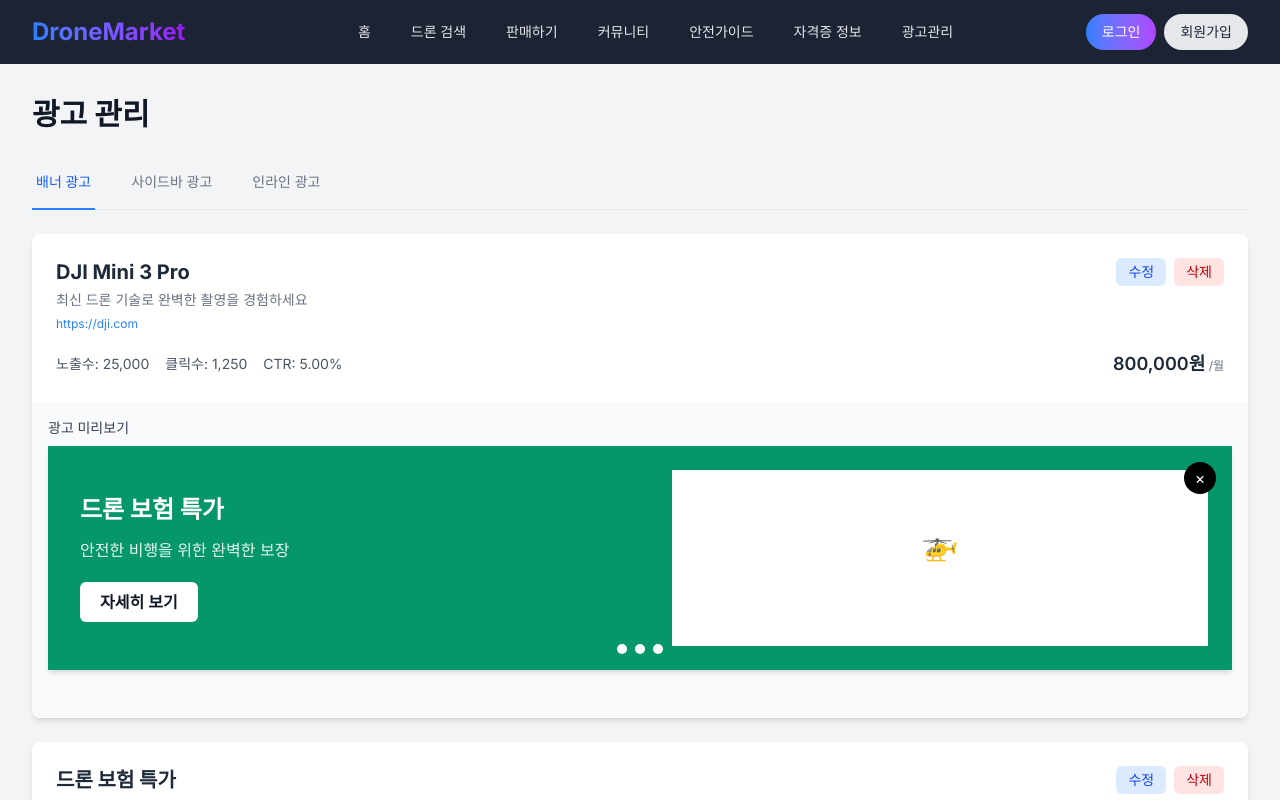
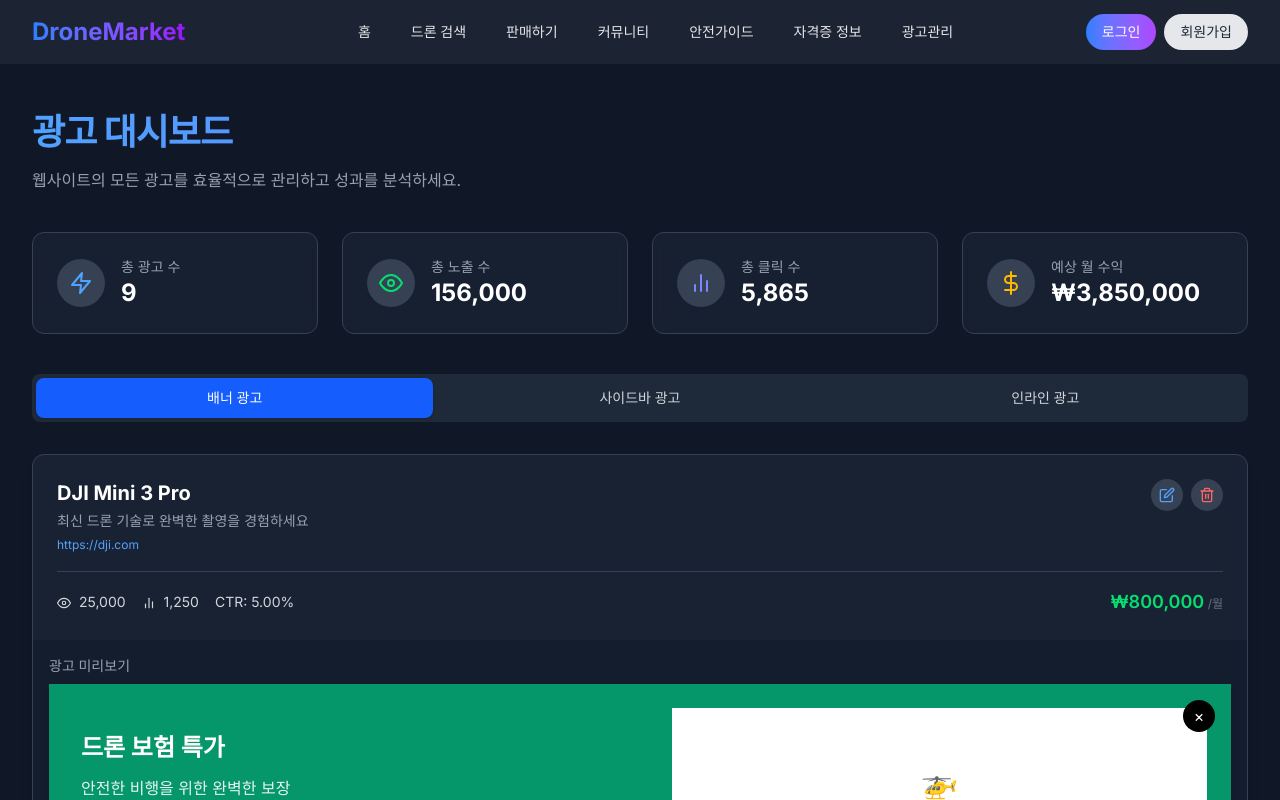
Before and after one commit to yoonyeoul37/drone, a Next.js app: page /admin/ads in a window 1280 px wide. Shown: the top 800 px of the page. Built offline with nearby package versions, Linux system fonts and the light colour scheme.

Commit message:
feat: 동적인 광고 관리 페이지 UI/UX 개선

```diff
--- a/src/app/admin/ads/page.tsx
+++ b/src/app/admin/ads/page.tsx
@@ -1,11 +1,13 @@
 'use client';
 
 import { useState } from 'react';
+import { motion, AnimatePresence } from 'framer-motion';
 import AdBanner from '@/components/AdBanner';
 import SidebarAd from '@/components/SidebarAd';
 import InlineAd from '@/components/InlineAd';
 import { bannerAds, sidebarAds, inlineAds, Ad, getAdStats } from '@/data/ads';
 import toast from 'react-hot-toast';
+import { FiEdit, FiTrash2, FiEye, FiBarChart2, FiDollarSign, FiZap } from 'react-icons/fi';
 
 export default function AdsAdminPage() {
   const [activeTab, setActiveTab] = useState('banner');
@@ -14,16 +16,12 @@
 
   const adStats = getAdStats();
 
-  const getAdsByType = (type: 'banner' | 'sidebar' | 'inline') => {
+  const getAdsByType = (type: string) => {
     switch (type) {
-      case 'banner':
-        return bannerAds;
-      case 'sidebar':
-        return sidebarAds;
-      case 'inline':
-        return inlineAds;
-      default:
-        return [];
+      case 'banner': return bannerAds;
+      case 'sidebar': return sidebarAds;
+      case 'inline': return inlineAds;
+      default: return [];
     }
   };
 
@@ -34,7 +32,6 @@
 
   const handleDeleteAd = (adId: number) => {
     if (confirm('정말로 이 광고를 삭제하시겠습니까?')) {
-      // 실제로는 API 호출로 삭제
       toast.success('광고가 삭제되었습니다.');
     }
   };
@@ -45,139 +42,191 @@
     { id: 'inline', label: '인라인 광고' },
   ];
 
+  const statCards = [
+    { icon: <FiZap size={24} />, label: '총 광고 수', value: adStats.totalAds.toLocaleString(), color: 'text-blue-400' },
+    { icon: <FiEye size={24} />, label: '총 노출 수', value: adStats.totalViews.toLocaleString(), color: 'text-green-400' },
+    { icon: <FiBarChart2 size={24} />, label: '총 클릭 수', value: adStats.totalClicks.toLocaleString(), color: 'text-indigo-400' },
+    { icon: <FiDollarSign size={24} />, label: '예상 월 수익', value: `₩${adStats.totalRevenue.toLocaleString()}`, color: 'text-amber-400' },
+  ];
+
+  const pageVariants = {
+    initial: { opacity: 0 },
+    animate: { opacity: 1, transition: { duration: 0.5 } },
+    exit: { opacity: 0, transition: { duration: 0.3 } },
+  };
+
+  const itemVariants = {
+    initial: { opacity: 0, y: 20 },
+    animate: { opacity: 1, y: 0, transition: { duration: 0.5, ease: 'easeOut' } },
+  };
+
   return (
-    <div className="min-h-screen bg-gray-100">
-      <div className="max-w-7xl mx-auto px-4 sm:px-6 lg:px-8 py-8">
-        <h1 className="text-3xl font-bold text-gray-900 mb-6">광고 관리</h1>
+    <motion.div
+      className="min-h-screen bg-gray-900 text-white"
+      variants={pageVariants}
+      initial="initial"
+      animate="animate"
+      exit="exit"
+    >
+      <div className="max-w-7xl mx-auto px-4 sm:px-6 lg:px-8 py-12">
+        <motion.h1
+          className="text-4xl font-extrabold tracking-tight mb-4 bg-gradient-to-r from-blue-400 to-indigo-500 bg-clip-text text-transparent"
+          variants={itemVariants}
+        >
+          광고 대시보드
+        </motion.h1>
+        <motion.p className="text-gray-400 mb-10" variants={itemVariants}>
+          웹사이트의 모든 광고를 효율적으로 관리하고 성과를 분석하세요.
+        </motion.p>
+
+        {/* 통계 카드 */}
+        <motion.div className="grid grid-cols-1 md:grid-cols-2 lg:grid-cols-4 gap-6 mb-10" variants={itemVariants}>
+          {statCards.map((card, index) => (
+            <motion.div
+              key={index}
+              className="bg-gray-800/50 backdrop-blur-sm rounded-xl p-6 border border-gray-700 flex items-center space-x-4 transition-all duration-300 hover:bg-gray-700/70 hover:shadow-lg"
+              whileHover={{ y: -5 }}
+            >
+              <div className={`p-3 rounded-full bg-gray-700 ${card.color}`}>{card.icon}</div>
+              <div>
+                <p className="text-sm text-gray-400">{card.label}</p>
+                <p className="text-2xl font-bold">{card.value}</p>
+              </div>
+            </motion.div>
+          ))}
+        </motion.div>
 
         {/* 탭 */}
-        <div className="border-b border-gray-200 mb-6">
-          <nav className="-mb-px flex space-x-8" aria-label="Tabs">
+        <motion.div className="mb-8" variants={itemVariants}>
+          <div className="flex space-x-2 bg-gray-800 rounded-lg p-1">
             {tabs.map((tab) => (
               <button
                 key={tab.id}
                 onClick={() => setActiveTab(tab.id)}
-                className={`${
-                  activeTab === tab.id
-                    ? 'border-blue-500 text-blue-600'
-                    : 'border-transparent text-gray-500 hover:text-gray-700 hover:border-gray-300'
-                } whitespace-nowrap py-4 px-1 border-b-2 font-medium text-sm`}
+                className={`w-full py-2.5 text-sm font-medium leading-5 rounded-lg transition-colors duration-300
+                  ${activeTab === tab.id ? 'bg-blue-600 text-white shadow' : 'text-gray-300 hover:bg-gray-700/50 hover:text-white'}`}
               >
                 {tab.label}
               </button>
             ))}
-          </nav>
           </div>
+        </motion.div>
 
         {/* 탭 콘텐츠 */}
-        <div>
-          {getAdsByType(activeTab as 'banner' | 'sidebar' | 'inline').map((ad) => (
-            <div key={ad.id} className="bg-white rounded-lg shadow-md mb-6 overflow-hidden">
+        <AnimatePresence mode="wait">
+          <motion.div
+            key={activeTab}
+            initial={{ opacity: 0, y: 20 }}
+            animate={{ opacity: 1, y: 0 }}
+            exit={{ opacity: 0, y: -20 }}
+            transition={{ duration: 0.4, ease: 'easeInOut' }}
+          >
+            {getAdsByType(activeTab).map((ad) => (
+              <motion.div
+                key={ad.id}
+                className="bg-gray-800/60 rounded-xl shadow-lg mb-6 overflow-hidden border border-gray-700"
+                variants={itemVariants}
+                layout
+              >
                 <div className="p-6">
                   <div className="flex justify-between items-start">
                     <div>
-                    <h3 className="text-xl font-bold text-gray-800">{ad.title}</h3>
-                    <p className="text-sm text-gray-500 mt-1">{ad.description}</p>
-                    <a href={ad.link} target="_blank" rel="noopener noreferrer" className="text-xs text-blue-500 hover:underline">
+                      <h3 className="text-xl font-bold text-white">{ad.title}</h3>
+                      <p className="text-sm text-gray-400 mt-1">{ad.description}</p>
+                      <a href={ad.link} target="_blank" rel="noopener noreferrer" className="text-xs text-blue-400 hover:underline mt-1 inline-block">
                         {ad.link}
                       </a>
                     </div>
                     <div className="flex space-x-2">
                       <button
                         onClick={() => handleEditAd(ad)}
-                      className="px-3 py-1 bg-blue-100 text-blue-700 rounded-md text-sm hover:bg-blue-200"
+                        className="p-2 bg-gray-700 text-blue-400 rounded-full text-sm hover:bg-gray-600 transition-colors"
                       >
-                      수정
+                        <FiEdit size={16} />
                       </button>
                       <button
                         onClick={() => handleDeleteAd(ad.id)}
-                      className="px-3 py-1 bg-red-100 text-red-700 rounded-md text-sm hover:bg-red-200"
+                        className="p-2 bg-gray-700 text-red-400 rounded-full text-sm hover:bg-gray-600 transition-colors"
                       >
-                      삭제
+                        <FiTrash2 size={16} />
                       </button>
                     </div>
                   </div>
-                <div className="mt-4 flex justify-between items-center text-sm text-gray-600">
-                  <div className="flex space-x-4">
-                    <span>노출수: {(ad.views || 0).toLocaleString()}</span>
-                    <span>클릭수: {(ad.clicks || 0).toLocaleString()}</span>
+                  <div className="mt-4 pt-4 border-t border-gray-700 flex justify-between items-center text-sm text-gray-300">
+                    <div className="flex space-x-4 items-center">
+                      <span><FiEye className="inline mr-1" /> {(ad.views || 0).toLocaleString()}</span>
+                      <span><FiBarChart2 className="inline mr-1" /> {(ad.clicks || 0).toLocaleString()}</span>
                       <span>CTR: {ad.views && ad.clicks ? ((ad.clicks / ad.views) * 100).toFixed(2) : '0.00'}%</span>
                     </div>
                     <div className="text-right">
-                    <span className="font-semibold text-lg text-gray-800">{(ad.price || 0).toLocaleString()}원</span>
+                      <span className="font-semibold text-lg text-green-400">₩{(ad.price || 0).toLocaleString()}</span>
                       <span className="text-xs text-gray-500"> /월</span>
                     </div>
                   </div>
                 </div>
-              <div className="bg-gray-50 p-4">
-                <h4 className="text-sm font-medium text-gray-700 mb-2">광고 미리보기</h4>
+                <div className="bg-gray-900/50 p-4">
+                  <h4 className="text-sm font-medium text-gray-400 mb-2">광고 미리보기</h4>
                   {activeTab === 'banner' && <AdBanner ad={ad} />}
                   {activeTab === 'sidebar' && <SidebarAd ad={ad} />}
                   {activeTab === 'inline' && <InlineAd ad={ad} />}
                 </div>
-            </div>
+              </motion.div>
             ))}
-        </div>
+          </motion.div>
+        </AnimatePresence>
       </div>
 
       {/* 광고 수정 모달 */}
+      <AnimatePresence>
         {isEditModalOpen && selectedAd && (
-        <div className="fixed inset-0 bg-black bg-opacity-50 flex items-center justify-center z-50">
-          <div className="bg-white rounded-lg p-6 w-full max-w-md">
-            <h3 className="text-lg font-medium text-gray-900 mb-4">
+          <motion.div
+            className="fixed inset-0 bg-black bg-opacity-70 flex items-center justify-center z-50 p-4"
+            initial={{ opacity: 0 }}
+            animate={{ opacity: 1 }}
+            exit={{ opacity: 0 }}
+          >
+            <motion.div
+              className="bg-gray-800 rounded-2xl p-8 w-full max-w-md border border-gray-700 shadow-2xl"
+              initial={{ scale: 0.9, y: 20 }}
+              animate={{ scale: 1, y: 0 }}
+              exit={{ scale: 0.9, y: 20, opacity: 0 }}
+              transition={{ duration: 0.3, ease: 'easeOut' }}
+            >
+              <h3 className="text-2xl font-bold text-white mb-6">
                 광고 수정
               </h3>
 
               <div className="space-y-4">
-              <div>
-                <label className="block text-sm font-medium text-gray-700 mb-1">
-                  제목
+                {['제목', '설명', '링크', '월 광고비 (원)'].map((label, index) => (
+                  <div key={label}>
+                    <label className="block text-sm font-medium text-gray-400 mb-2">
+                      {label}
                     </label>
-                <input
-                  type="text"
-                  defaultValue={selectedAd.title}
-                  className="w-full border border-gray-300 rounded-md px-3 py-2 focus:outline-none focus:ring-2 focus:ring-blue-500"
-                />
-              </div>
-
-              <div>
-                <label className="block text-sm font-medium text-gray-700 mb-1">
-                  설명
-                </label>
+                    {label === '설명' ? (
                       <textarea
                         defaultValue={selectedAd.description}
                         rows={3}
-                  className="w-full border border-gray-300 rounded-md px-3 py-2 focus:outline-none focus:ring-2 focus:ring-blue-500"
+                        className="w-full bg-gray-700 border border-gray-600 rounded-md px-3 py-2 text-white focus:outline-none focus:ring-2 focus:ring-blue-500"
                       />
+                    ) : (
+                      <input
+                        type={label.includes('링크') ? 'url' : label.includes('광고비') ? 'number' : 'text'}
+                        defaultValue={
+                          label === '제목' ? selectedAd.title :
+                          label === '링크' ? selectedAd.link :
+                          selectedAd.price
+                        }
+                        className="w-full bg-gray-700 border border-gray-600 rounded-md px-3 py-2 text-white focus:outline-none focus:ring-2 focus:ring-blue-500"
+                      />
+                    )}
+                  </div>
+                ))}
               </div>
 
-              <div>
-                <label className="block text-sm font-medium text-gray-700 mb-1">
-                  링크
-                </label>
-                <input
-                  type="url"
-                  defaultValue={selectedAd.link}
-                  className="w-full border border-gray-300 rounded-md px-3 py-2 focus:outline-none focus:ring-2 focus:ring-blue-500"
-                />
-              </div>
-
-              <div>
-                <label className="block text-sm font-medium text-gray-700 mb-1">
-                  월 광고비 (원)
-                </label>
-                <input
-                  type="number"
-                  defaultValue={selectedAd.price}
-                  className="w-full border border-gray-300 rounded-md px-3 py-2 focus:outline-none focus:ring-2 focus:ring-blue-500"
-                />
-              </div>
-            </div>
-
-            <div className="flex justify-end space-x-3 mt-6">
+              <div className="flex justify-end space-x-4 mt-8">
                 <button
                   onClick={() => setIsEditModalOpen(false)}
-                className="px-4 py-2 text-gray-700 bg-gray-100 rounded-md hover:bg-gray-200 transition-colors"
+                  className="px-5 py-2.5 text-white bg-gray-700 rounded-lg hover:bg-gray-600 transition-colors font-semibold"
                 >
                   취소
                 </button>
@@ -186,14 +235,15 @@
                     toast.success('광고가 수정되었습니다.');
                     setIsEditModalOpen(false);
                   }}
-                className="px-4 py-2 bg-blue-600 text-white rounded-md hover:bg-blue-700 transition-colors"
+                  className="px-5 py-2.5 bg-blue-600 text-white rounded-lg hover:bg-blue-700 transition-colors font-semibold shadow-lg shadow-blue-600/20"
                 >
                   저장
                 </button>
               </div>
-          </div>
-        </div>
+            </motion.div>
+          </motion.div>
         )}
-    </div>
+      </AnimatePresence>
+    </motion.div>
   );
 }
```
Also changed, not shown: src/app/certifications/page.tsx (+70 -70 lines), 1 other file (tests, documents, lock files or other folders). Lines whose indentation alone changed are shown as unchanged.
